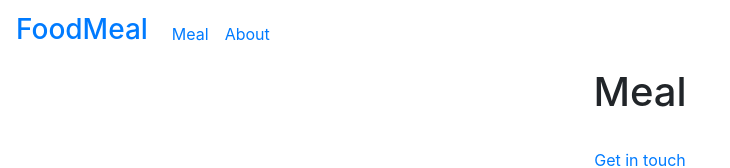
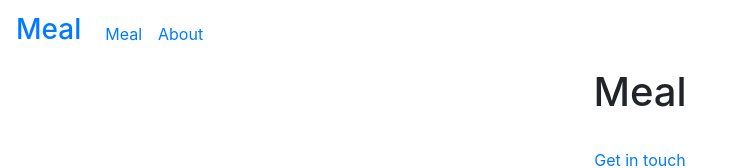
Before and after one commit to hilari11/food, a plain HTML site: page index.html in a window 1280 px wide. Shown: the top 168 px of the page, without its empty margins (0-730 px from the left). Drawn offline with nearby package versions, Linux system fonts and the light colour scheme; no server answers.

Commit message:
Update index.html

```diff
--- a/index.html
+++ b/index.html
@@ -1,14 +1,14 @@
 <html>
     <head>
         <title>MEAL</title>
-       <link rel="stylesheet" type="text/css" href="main.css">
+        <link rel="stylesheet" type="text/css" href="main.css">
     <link rel="stylesheet" href="https://use.fontawesome.com/releases/v5.8.1/css/all.css" integrity="sha384-50oBUHEmvpQ+1lW4y57PTFmhCaXp0ML5d60M1M7uH2+nqUivzIebhndOJK28anvf" crossorigin="anonymous">
     <link rel="stylesheet" href="https://stackpath.bootstrapcdn.com/bootstrap/4.4.1/css/bootstrap.min.css" integrity="sha384-Vkoo8x4CGsO3+Hhxv8T/Q5PaXtkKtu6ug5TOeNV6gBiFeWPGFN9MuhOf23Q9Ifjh" crossorigin="anonymous">
     </head>
     <body>
             <nav class="navbar navbar-expand-lg">
             <a class="navbar-brand" href="index.html">
-              <h3>FoodMeal</h3>
+              <h3>Meal</h3>
           </a>
            <div class="collapse navbar-collapse" id="navbarSupportedContent">
               <ul class="navbar-nav mr-auto">
@@ -25,7 +25,8 @@
       <h1 align="center">Meal</h1>
         <div class="container mt-3" style="margin-left: 130px;">
             <div class="row mb-3" id="categories"></div>
-	</div>
+		</div>
+
            <script type="text/javascript">
             // fetch('https://www.themealdb.com/api/json/v1/1/categories.php')
             //     .then(res => res.json())
@@ -40,7 +41,6 @@
 				let categories = "";
 
 				data.categories.forEach((mealData => {
-					//var searchMeal="https://www.themealdb.com/api/json/v1/1/filter.php?c=${mealData.strCategory}";
 					let strCategoryDescription = "";
 					if (mealData.strCategoryDescription) {
 						strCategoryDescription = mealData.strCategoryDescription.slice(0,100)
@@ -48,7 +48,7 @@
 					categories+=
 						`	    <div class="col-3">
 	 						    <img class="card-img-top" src="${mealData.strCategoryThumb}">
-                                 <div class="card-body"> <a>
+                                				<div class="card-body"> <a>
 	 							<h5 class="card-title">${mealData.strCategory}</h5></a>
 	 							<p class"card-text">${strCategoryDescription}</p>
 	 						    </div>
@@ -60,7 +60,7 @@
 				}));
 			});
 	    </script>
-	    <footer align="center">
+      <footer align="center">
         <a href="about.html"><p>Get in touch</p></a>
           <a href="https://facebook.com/arci.f.hilari" aria-label="facebook"><i class='fab fa-facebook-f fa-lg'></i></a>
           <a href="https://instagram.com/hilari.id" aria-label="instagram"><i class='fab fa-instagram fa-lg'></i></a>
```
